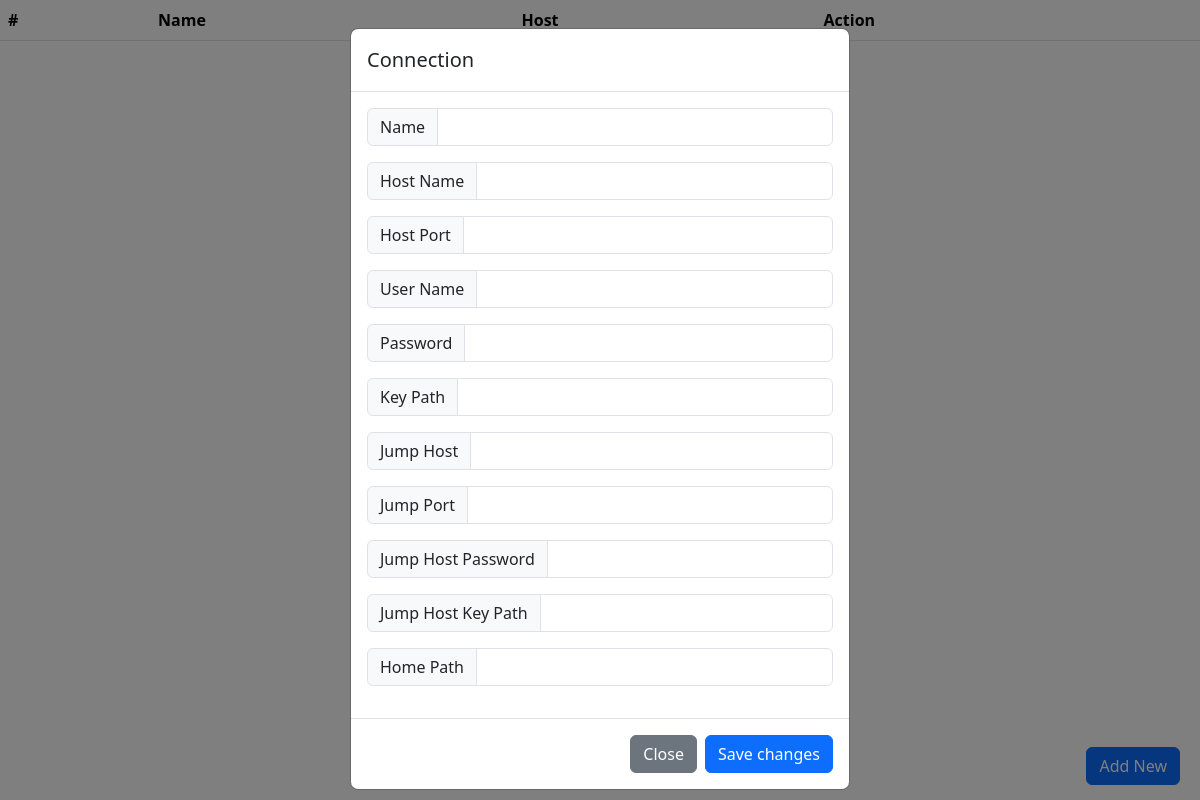
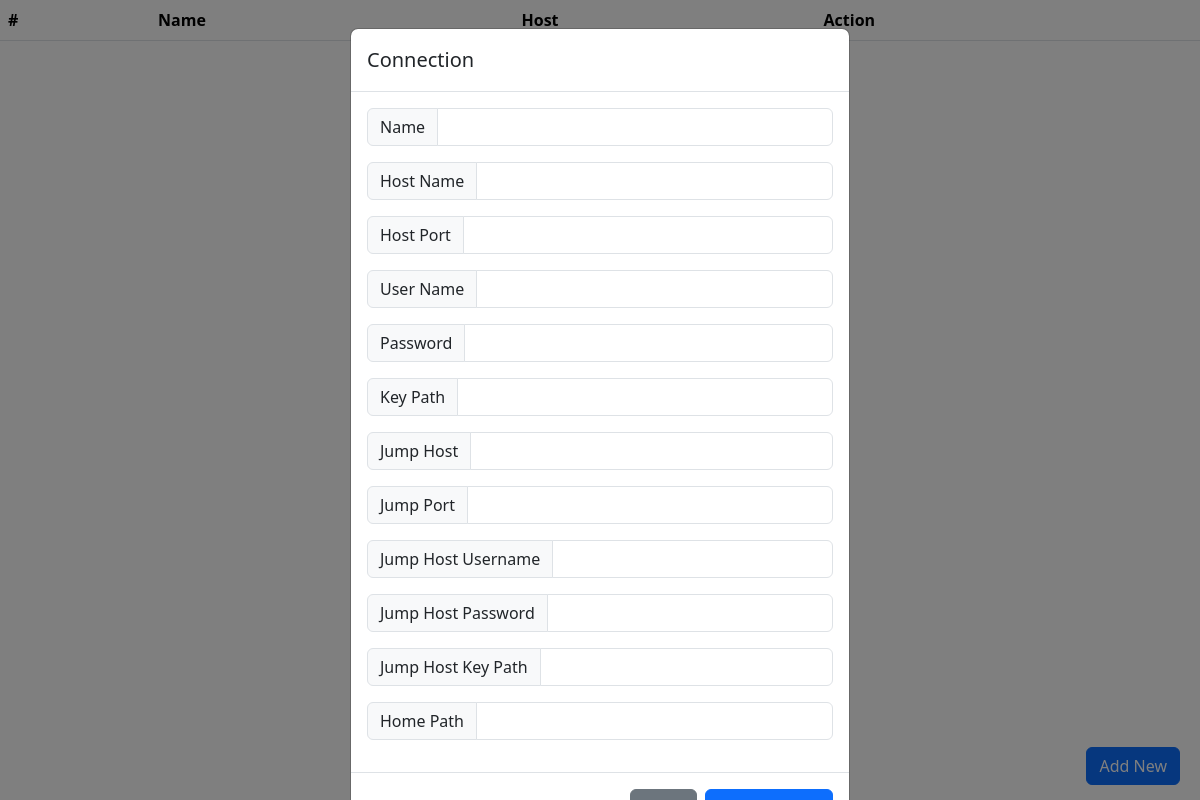
Before and after one commit to sahariardev/t1012-downloader, an Electron app: page index.html in a window 1200 px wide. Both pictures are taken after a click on the button "Add New". Drawn offline with Linux system fonts and the light colour scheme.

Commit message:
Fixed Connection form bug

```diff
--- a/index.html
+++ b/index.html
@@ -106,6 +106,11 @@
               </div>
 
               <div class="input-group mb-3">
+                <span class="input-group-text">Jump Host Username</span>
+                <input type="number" class="form-control" id="jump-host-username">
+              </div>
+
+              <div class="input-group mb-3">
                 <span class="input-group-text">Jump Host Password</span>
                 <input type="password" class="form-control" id="jump-host-password">
               </div>
--- a/renderer.js
+++ b/renderer.js
@@ -112,6 +112,7 @@ $(function(){
       $('#key-path').val(connection.keyPath);
       $('#jump-host').val(connection.jumpHost);
       $('#jump-port').val(connection.jumpPort);
+      $('#jump-host-username').val(connection.jumpHostUserName),
       $('#jump-host-password').val(connection.jumpHostPassword);
       $('#jump-host-key-path').val(connection.jumpHostKeyPath);
       $('#jump-host-home-path').val(connection.jumpHostHomePath);
@@ -127,6 +128,7 @@ $(function(){
      $('#key-path').val(''),
      $('#jump-host').val(''),
      $('#jump-port').val(''),
+     $('#jump-host-username').val(''),
      $('#jump-host-password').val(''),
      $('#jump-host-key-path').val(''),
      $('#jump-host-home-path').val('')
```
